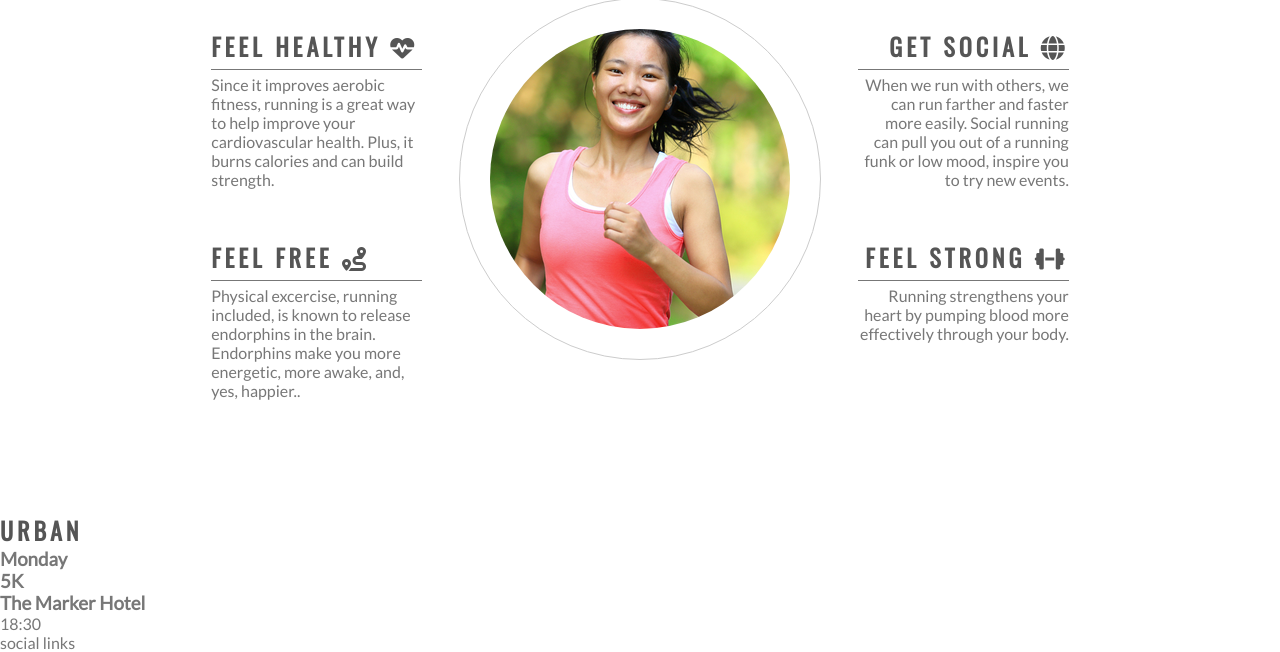
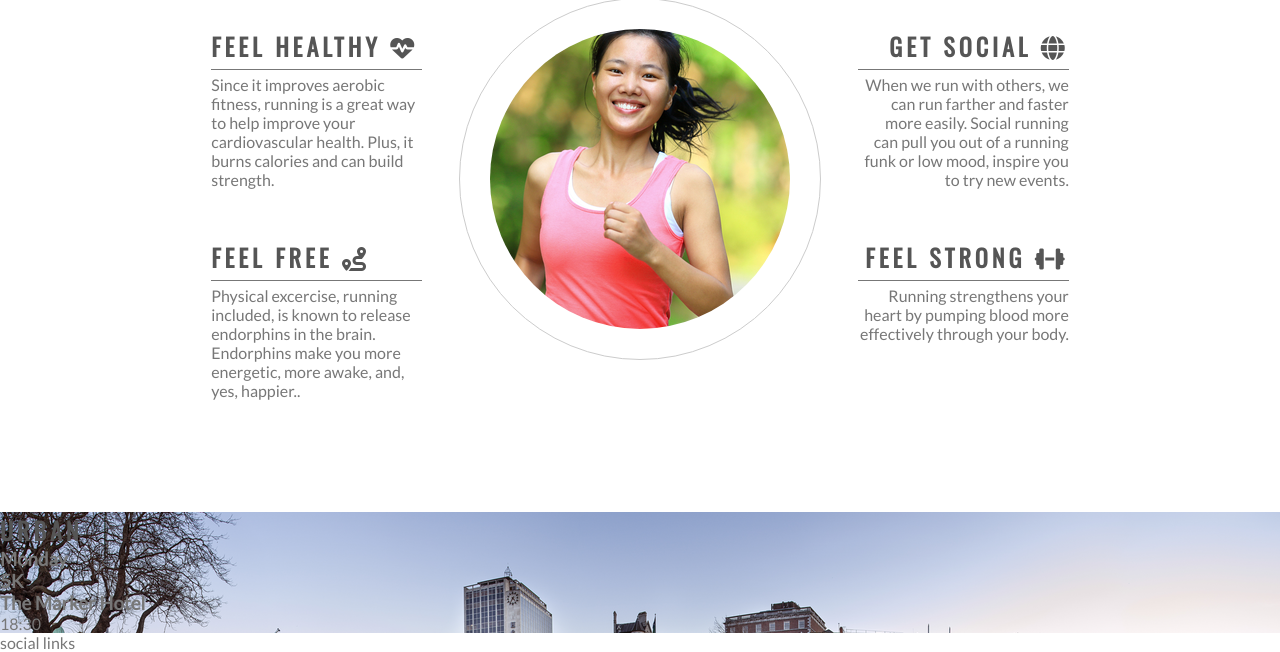
Before and after one commit to Ollie-Anderson/Love-Running, a plain HTML site: page index.html in a window 1280 px wide. Shown: the part 783-1435 px from the top of the page. Drawn offline with nearby package versions, Linux system fonts and the light colour scheme.

Commit message:
added background image to url

```diff
--- a/assets/css/style.css
+++ b/assets/css/style.css
@@ -170,7 +170,7 @@ hr {
 /*---Meetup Times Styling---*/
 
 #times {
-  background-image: url();
+  background-image: url("../images/dublin-city.png");
 }
 
 @keyframes hero-zoom {
```
